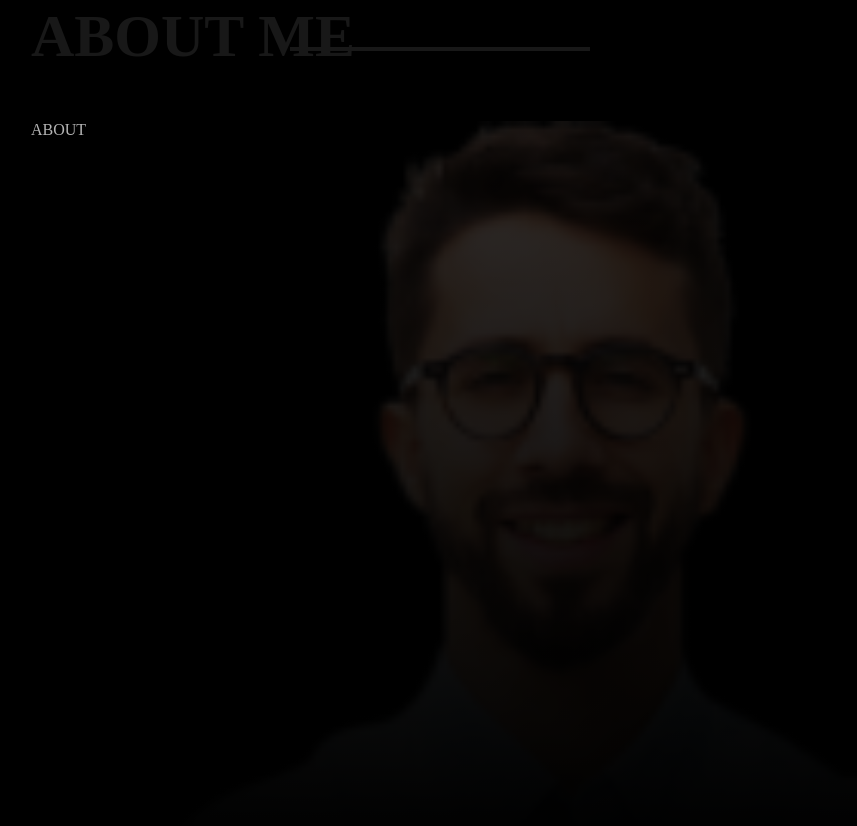
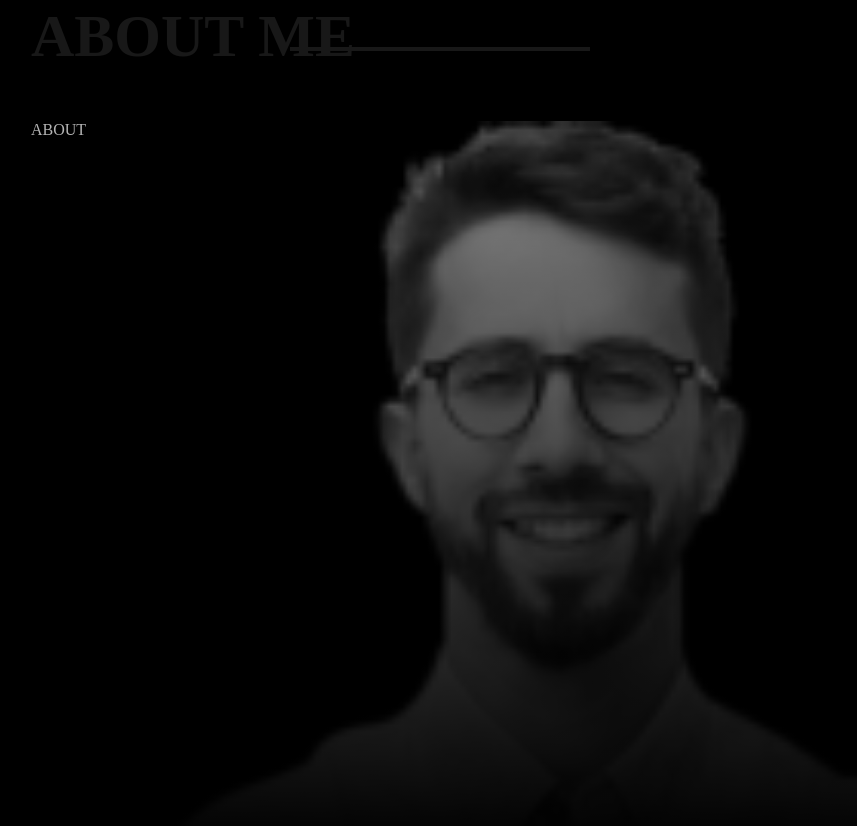
Before and after one commit to BenoitIT/updatedbrand, a Next.js app: page / in a window 1280 px wide. Shown: the part 860-1686 px from the top of the page, without its empty margins (69-926 px from the left). Built offline with nearby package versions, Linux system fonts and the light colour scheme.

Commit message:
landing page

```diff
--- a/package.json
+++ b/package.json
@@ -12,7 +12,8 @@
     "next": "12.1.4",
     "react": "18.0.0",
     "react-dom": "18.0.0",
-    "sass": "^1.49.11"
+    "sass": "^1.49.11",
+    "swiper": "^8.1.1"
   },
   "devDependencies": {
     "@types/node": "17.0.23",
--- a/styles/comps/AboutSection.module.scss
+++ b/styles/comps/AboutSection.module.scss
@@ -3,11 +3,12 @@
 
 .aboutSection {
   min-height: 91vh;
+  filter: grayscale(100%);
   &::before {
     background-color: black;
   }
   background-color: green;
-  background: linear-gradient(0deg, rgba(0, 0, 0), rgba(0, 0, 0, 0.8)),
+  background: linear-gradient(0deg, rgba(0, 0, 0), rgba(0, 0, 0, 0.4)),
     url(../../public/resources/images/pic.png);
   background-size: cover;
 }
```
Also changed, not shown: 1 other file (tests, documents, lock files or other folders).
